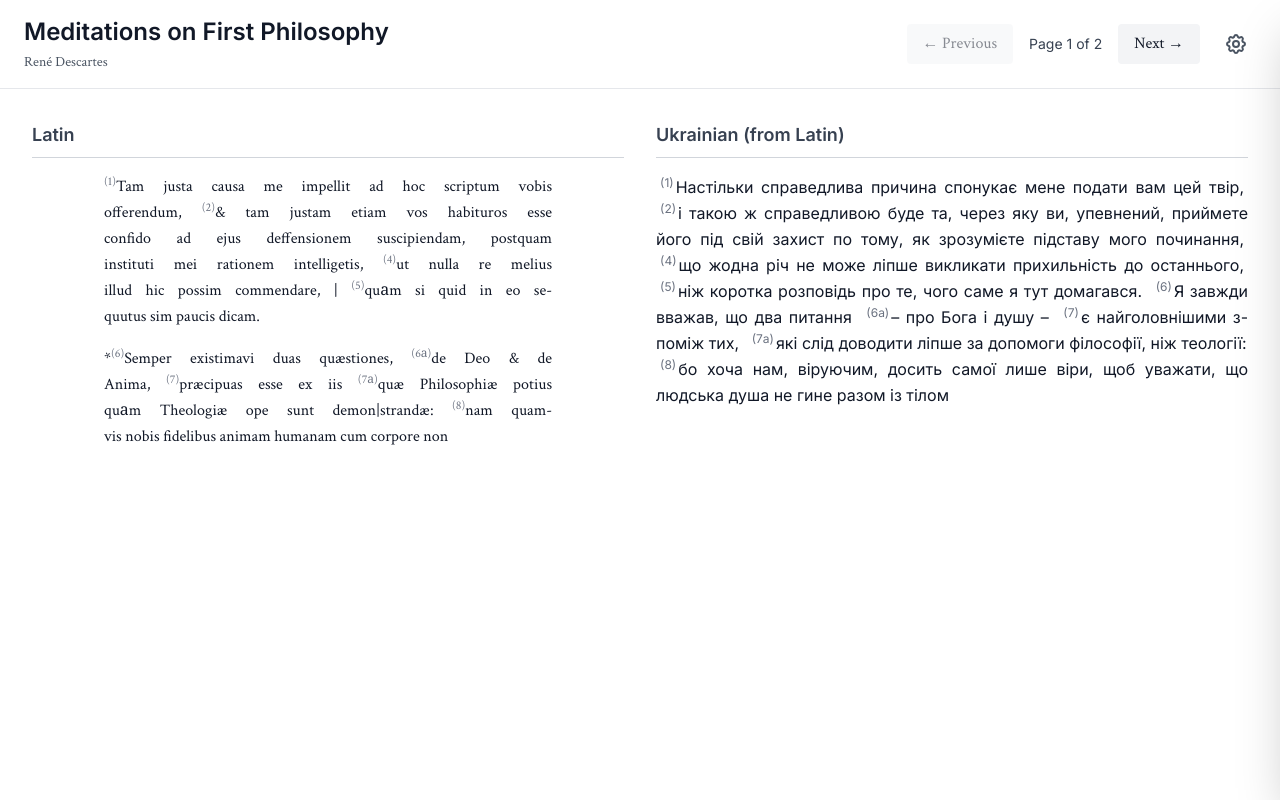
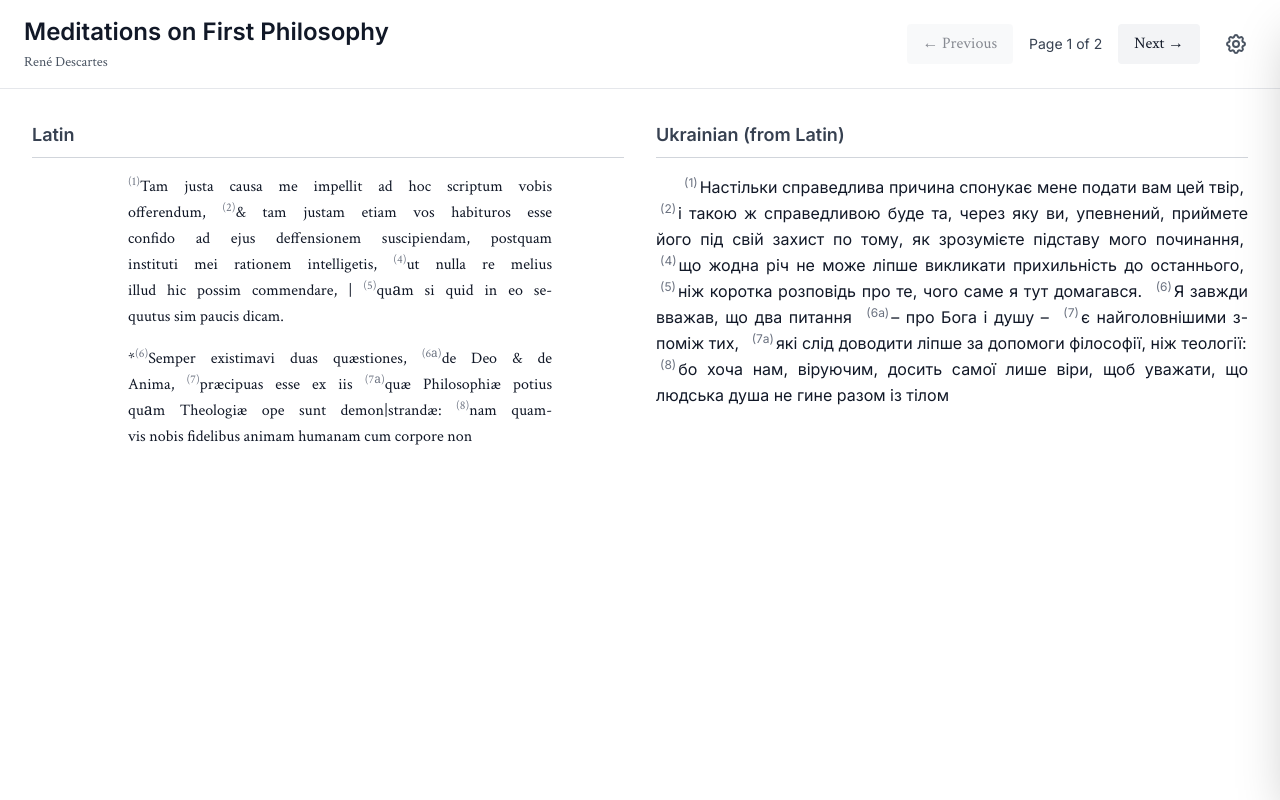
Before and after one commit to ihor-shndr/descartes, a React (Vite) app: page /descartes/read in a window 1280 px wide. Built offline with nearby package versions, Linux system fonts and the light colour scheme.

Commit message:
Refactor code structure for improved readability and maintainability

```diff
--- a/src/components/Reader/LanguageBlock.tsx
+++ b/src/components/Reader/LanguageBlock.tsx
@@ -65,13 +65,16 @@
             onHoverSegment={onHoverSegment}
           />
         ) : (
-          // Translation: render segment-based flow
+          // Translation: render segment-based flow with paragraph structure
+          rawPageData ? (
             <SegmentFlow
               lang={lang}
               segments={segments}
+              paragraphs={rawPageData.paragraphs}
               hoveredSegmentId={hoveredSegmentId}
               onHoverSegment={onHoverSegment}
             />
+          ) : null
         )}
       </div>
     </div>
--- a/src/components/Reader/SegmentFlow.tsx
+++ b/src/components/Reader/SegmentFlow.tsx
@@ -1,8 +1,9 @@
-import { Segment } from '../../types/text';
+import { Segment, Paragraph } from '../../types/text';
 
 interface SegmentFlowProps {
   lang: string;
   segments: Segment[];
+  paragraphs: Paragraph[];
   hoveredSegmentId: string | null;
   onHoverSegment: (id: string | null) => void;
 }
@@ -10,16 +11,46 @@
 /**
  * Render segment-based flowing text (for translations)
  * Used for Ukrainian translations (la-ua, fr-ua)
+ * Text flows naturally with justified alignment like a book
+ * Respects paragraph boundaries from source data
  */
 export default function SegmentFlow({
   lang,
   segments,
+  paragraphs,
   hoveredSegmentId,
   onHoverSegment
 }: SegmentFlowProps) {
+  // Group segments by paragraph by matching segment positions in text
+  const paragraphGroups: Segment[][] = [];
+
+  // Parse each paragraph to extract segment IDs
+  const SEGMENT_REGEX = /\((\d+[a-zа-я]?)\)/g;
+
+  paragraphs.forEach((paragraph) => {
+    const paragraphText = paragraph.lines.join(' ');
+    const matches = [...paragraphText.matchAll(SEGMENT_REGEX)];
+    const segmentIds = matches.map(m => m[1].replace(/а/g, 'a')); // Normalize Cyrillic
+
+    // Find segments that belong to this paragraph
+    const paragraphSegments = segments.filter(seg => segmentIds.includes(seg.id));
+    if (paragraphSegments.length > 0) {
+      paragraphGroups.push(paragraphSegments);
+    }
+  });
+
   return (
     <>
-      {segments.map((segment) => {
+      {paragraphGroups.map((paragraphSegments, pIndex) => {
+        const paragraph = paragraphs[pIndex];
+
+        return (
+          <div
+            key={pIndex}
+            className={`text-justify ${paragraph?.newLine && pIndex > 0 ? 'mt-4' : ''}`}
+            style={{ textIndent: paragraph?.newLine ? '1.5em' : '0' }}
+          >
+            {paragraphSegments.map((segment) => {
               const text = segment.texts[lang];
               if (!text) return null;
 
@@ -42,6 +73,9 @@
                 </span>
               );
             })}
+          </div>
+        );
+      })}
     </>
   );
 }
--- a/src/components/Reader/VerbatimText.tsx
+++ b/src/components/Reader/VerbatimText.tsx
@@ -186,6 +186,7 @@
           <div
             key={pIndex}
             className={paragraph.newLine && pIndex > 0 ? 'mt-4' : ''}
+            style={{ textIndent: paragraph.newLine ? '1.5em' : '0' }}
           >
             {lineElements}
           </div>
--- a/src/utils/text-processor.ts
+++ b/src/utils/text-processor.ts
@@ -36,10 +36,8 @@
       const preserveLineBreaks = isSourceLanguage(lang);
       languageTexts[lang] = joinPageText(page, preserveLineBreaks);
 
-      // Store raw page data for verbatim rendering (source languages)
-      if (isSourceLanguage(lang)) {
-        rawPages[lang] = { paragraphs: page.paragraphs };
-      }
+      // Store raw page data for all languages (needed for paragraph structure)
+      rawPages[lang] = { paragraphs: page.paragraphs };
     } else {
       console.warn(`Missing page ${pageNumber} for language ${lang}`);
     }
```
Also changed, not shown: 4 other files (tests, documents, lock files or other folders). Lines whose indentation alone changed are shown as unchanged.
